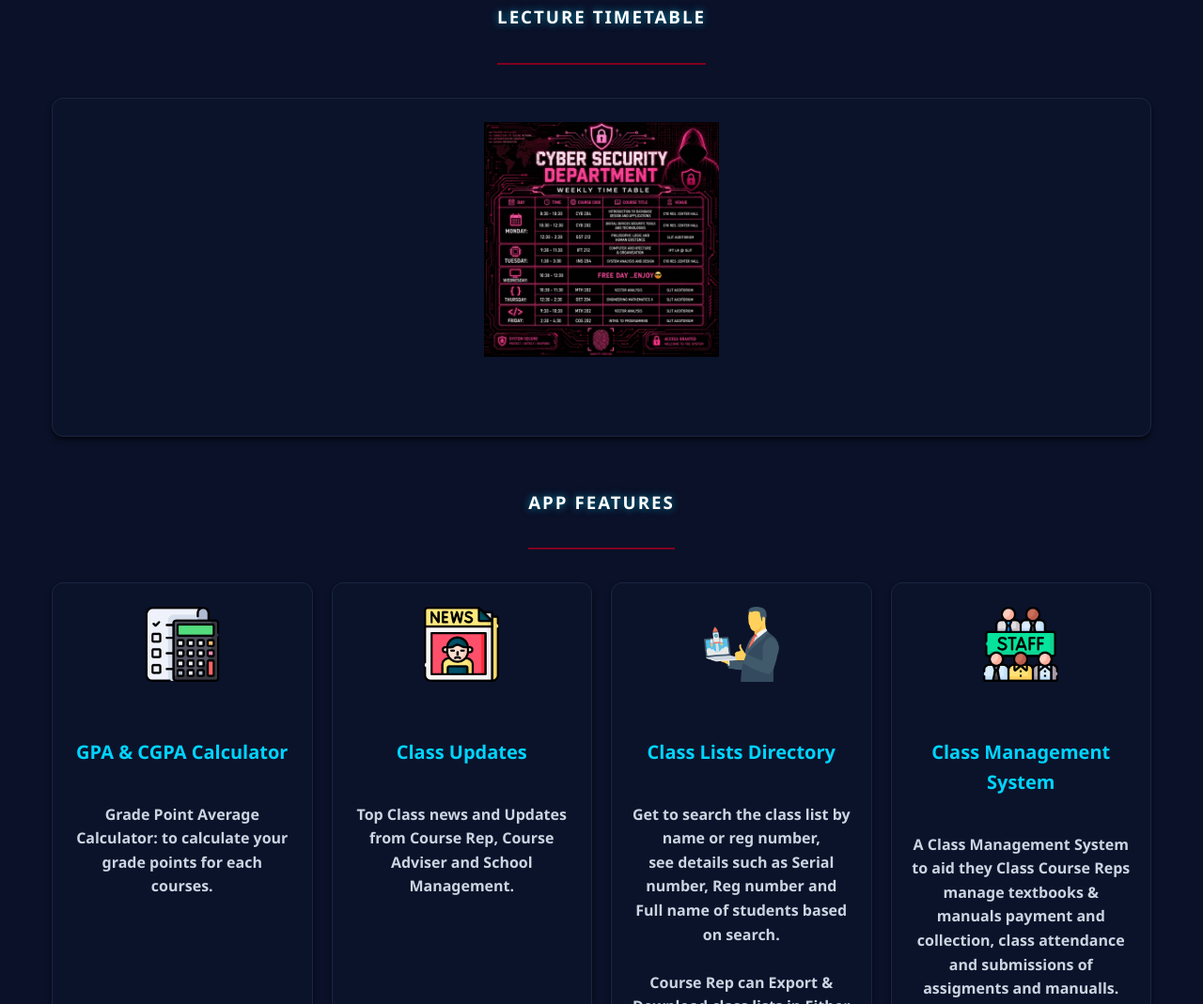
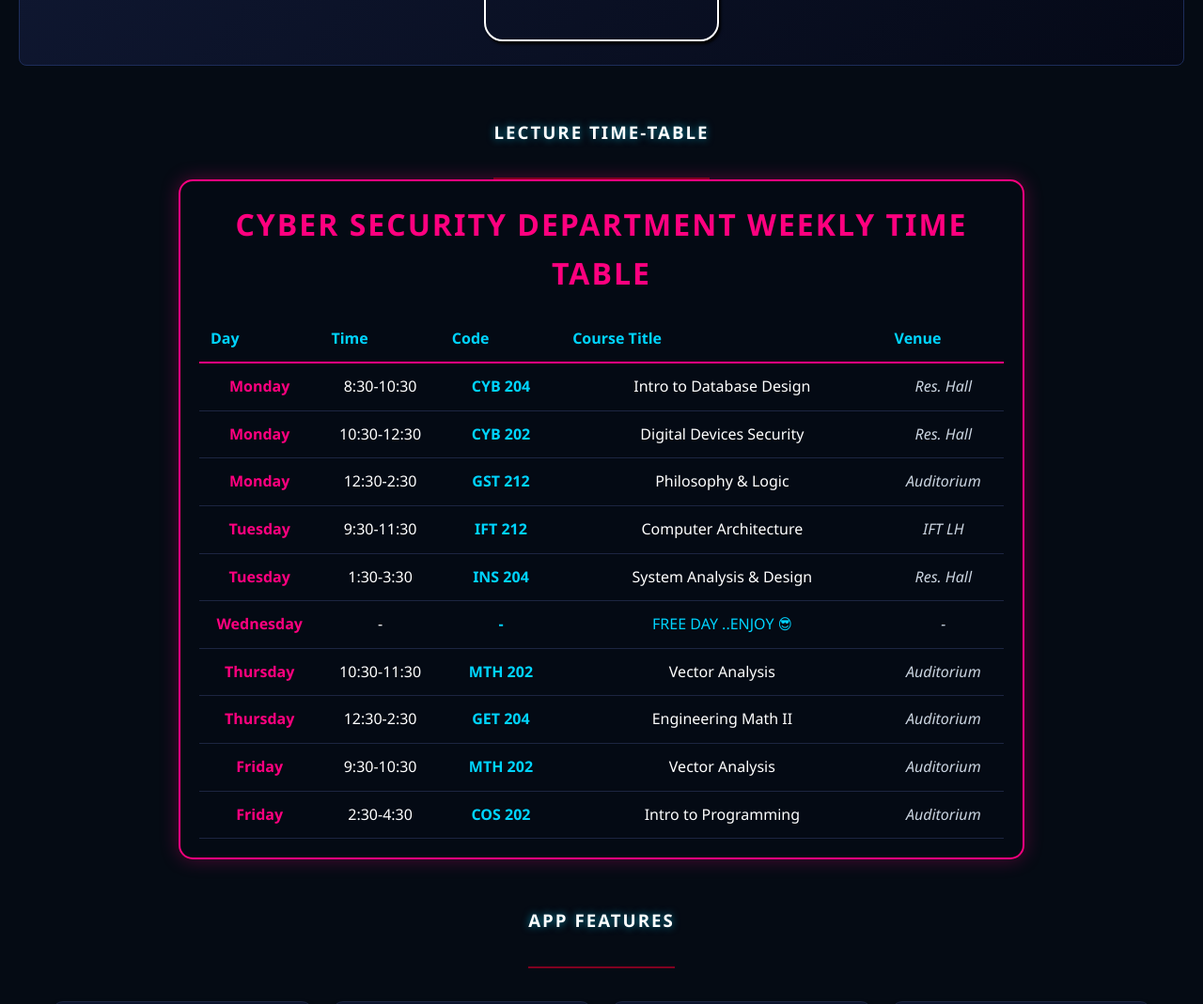
Before and after one commit to mac-handel999/admin.cyb-cruise-group, a plain HTML site: page Home.html in a window 1280 px wide. Shown: the part 834-1903 px from the top of the page at 94% size. Drawn offline with nearby package versions, Linux system fonts and the light colour scheme; no server answers; sample sign-in values are in the browser's storage.

Commit message:
Add timetable section and update service worker cache version

```diff
--- a/Home.html
+++ b/Home.html
@@ -94,7 +94,7 @@
 
 
 
-        </div>
+        </di
 
         <div class="hero-vector" data-aos="fade-up" data-aos-duration="3000">
             <img src="Images/cyb-cruise-group-logo.png" alt="Hero Vector Image" class="hero-image" width="150px"
@@ -107,22 +107,98 @@
 
                 <div class="logo-text" id="features-text">
                     <h3><b>
-                            LECTURE TIMETABLE
+                            LECTURE TIME-TABLE
                         </b></h3><br>
                 </div><br>
 
 
-                <div class="features-container" data-aos="fade-right" data-aos-duration="3000">
-                    <div class="features-list">
-                        <div class="app-header">
-                            <figure>
-                                <img src=" /Images/time-table.jpg " alt=" icons-image" width="250px" height="250px"
-                                    class="app-icons">
-                            </figure><br>
 
-                            <br>
-                        </div>
-                    </div>
+                <div class="timetable-wrapper">
+                    <h1>Cyber Security Department Weekly Time Table</h1>
+                    <table>
+                        <thead>
+                            <tr>
+                                <th>Day</th>
+                                <th>Time</th>
+                                <th>Code</th>
+                                <th>Course Title</th>
+                                <th>Venue</th>
+                            </tr>
+                        </thead>
+                        <tbody>
+                            <tr>
+                                <td class="day-cell">Monday</td>
+                                <td class="time-cell">8:30-10:30</td>
+                                <td class="code-cell">CYB 204</td>
+                                <td class="title-cell">Intro to Database Design</td>
+                                <td class="venue-cell">Res. Hall</td>
+                            </tr>
+                            <tr>
+                                <td class="day-cell">Monday</td>
+                                <td class="time-cell">10:30-12:30</td>
+                                <td class="code-cell">CYB 202</td>
+                                <td class="title-cell">Digital Devices Security</td>
+                                <td class="venue-cell">Res. Hall</td>
+                            </tr>
+                            <tr>
+                                <td class="day-cell">Monday</td>
+                                <td class="time-cell">12:30-2:30</td>
+                                <td class="code-cell">GST 212</td>
+                                <td class="title-cell">Philosophy & Logic</td>
+                                <td class="venue-cell">Auditorium</td>
+                            </tr>
+                            <tr>
+                                <td class="day-cell">Tuesday</td>
+                                <td class="time-cell">9:30-11:30</td>
+                                <td class="code-cell">IFT 212</td>
+                                <td class="title-cell">Computer Architecture</td>
+                                <td class="venue-cell">IFT LH</td>
+                            </tr>
+                            <tr>
+                                <td class="day-cell">Tuesday</td>
+                                <td class="time-cell">1:30-3:30</td>
+                                <td class="code-cell">INS 204</td>
+                                <td class="title-cell">System Analysis & Design</td>
+                                <td class="venue-cell">Res. Hall</td>
+                            </tr>
+                            <tr>
+                                <td class="day-cell">Wednesday</td>
+                                <td class="time-cell">-</td>
+                                <td class="code-cell">-</td>
+                                <td class="title-cell" style="color:#00d4ff;">FREE DAY ..ENJOY 😎</td>
+                                <td class="venue-cell">-</td>
+                            </tr>
+                            <tr>
+                                <td class="day-cell">Thursday</td>
+                                <td class="time-cell">10:30-11:30</td>
+                                <td class="code-cell">MTH 202</td>
+                                <td class="title-cell">Vector Analysis</td>
+                                <td class="venue-cell">Auditorium</td>
+                            </tr>
+                            <tr>
+                                <td class="day-cell">Thursday</td>
+                                <td class="time-cell">12:30-2:30</td>
+                                <td class="code-cell">GET 204</td>
+                                <td class="title-cell">Engineering Math II</td>
+                                <td class="venue-cell">Auditorium</td>
+                            </tr>
+                            <tr>
+                                <td class="day-cell">Friday</td>
+                                <td class="time-cell">9:30-10:30</td>
+                                <td class="code-cell">MTH 202</td>
+                                <td class="title-cell">Vector Analysis</td>
+                                <td class="venue-cell">Auditorium</td>
+                            </tr>
+                            <tr>
+                                <td class="day-cell">Friday</td>
+                                <td class="time-cell">2:30-4:30</td>
+                                <td class="code-cell">COS 202</td>
+                                <td class="title-cell">Intro to Programming</td>
+                                <td class="venue-cell">Auditorium</td>
+                            </tr>
+                        </tbody>
+                    </table>
+                </div>
                 </div>
 
 
--- a/service-worker.js
+++ b/service-worker.js
@@ -1,5 +1,5 @@
 
-const CACHE_NAME = 'cyb-cruise-group-v1';
+const CACHE_NAME = 'cyb-cruise-group-v2.1';
 const ASSETS_TO_CACHE = [
   '/',
    '/index.html',
--- a/style.css
+++ b/style.css
@@ -297,6 +297,89 @@ transition: border-radius ease-in-out 0.3ms; */
     margin-bottom: 25px;
 }
 
+/* for the time table section */
+
+body {
+    background-color: #050b14;
+    color: #fff;
+    font-family: 'Courier New', monospace;
+    padding: 20px;
+}
+
+.timetable-wrapper {
+    margin-top: 20px;
+    max-width: 900px;
+    margin: auto;
+    border: 2px solid #ff007f;
+    padding: 20px;
+    border-radius: 15px;
+    background: rgba(5, 11, 20, 0.9);
+    box-shadow: 0 0 20px rgba(255, 0, 127, 0.3);
+}
+
+h1 {
+    text-align: center;
+    color: #ff007f;
+    text-transform: uppercase;
+    letter-spacing: 2px;
+}
+
+table {
+    width: 100%;
+    border-collapse: collapse;
+    margin-top: 20px;
+}
+
+th {
+    color: #00d4ff;
+    text-align: left;
+    padding: 12px;
+    border-bottom: 2px solid #ff007f;
+}
+
+td {
+    padding: 12px;
+    border-bottom: 1px solid #1c2541;
+}
+
+.day-cell {
+    font-weight: bold;
+    color: #ff007f;
+    width: 15%;
+}
+
+.time-cell {
+    color: #fff;
+    width: 15%;
+}
+
+.code-cell {
+    color: #00d4ff;
+    font-weight: bold;
+    width: 15%;
+}
+
+.title-cell {
+    color: #fff;
+    width: 40%;
+}
+
+.venue-cell {
+    color: #cbd5e1;
+    font-style: italic;
+}
+
+tr:hover {
+    background: rgba(255, 0, 127, 0.05);
+}
+
+
+
+
+
+
+
+
 .container {
     margin-top: 30px;
     padding: 25px;
```
Also changed, not shown: vercel.json (added).
